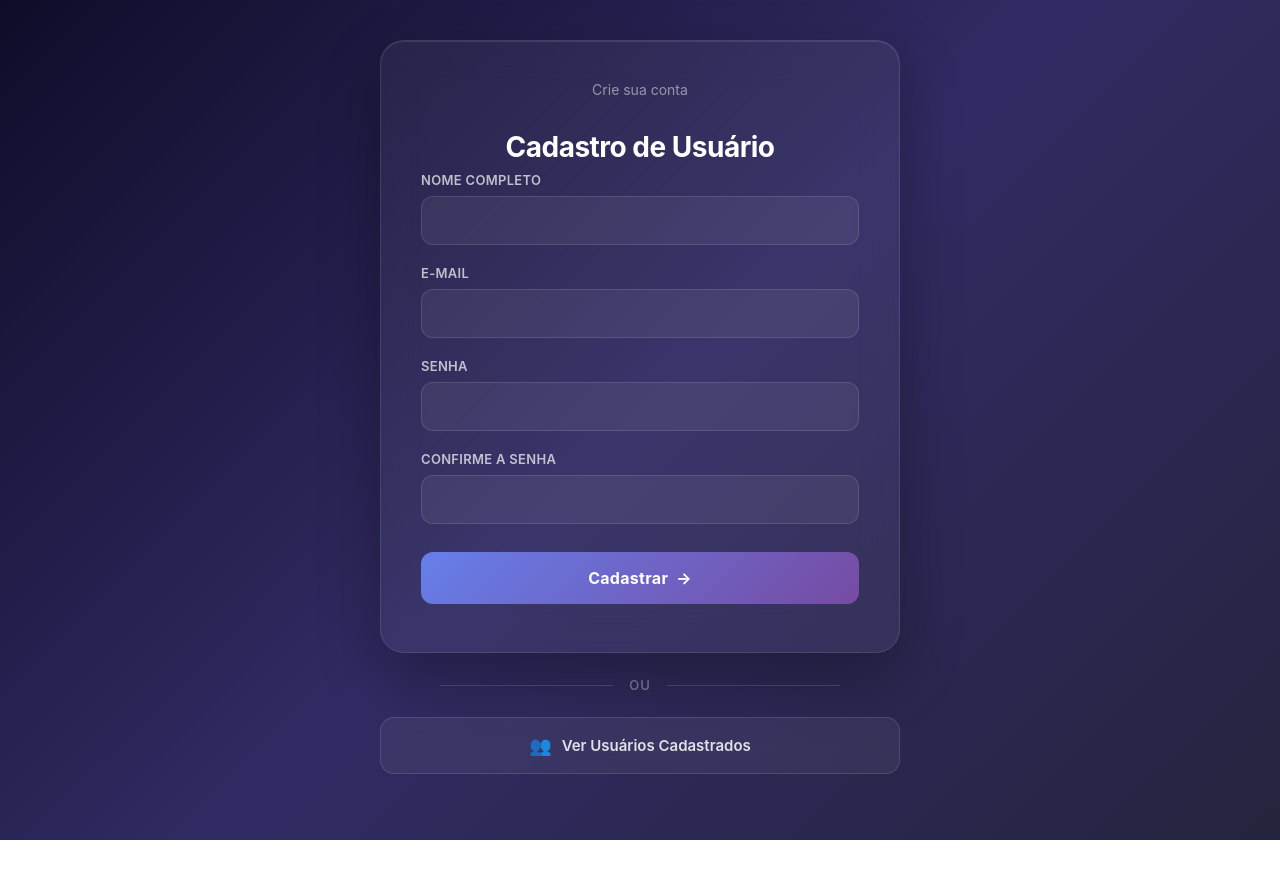
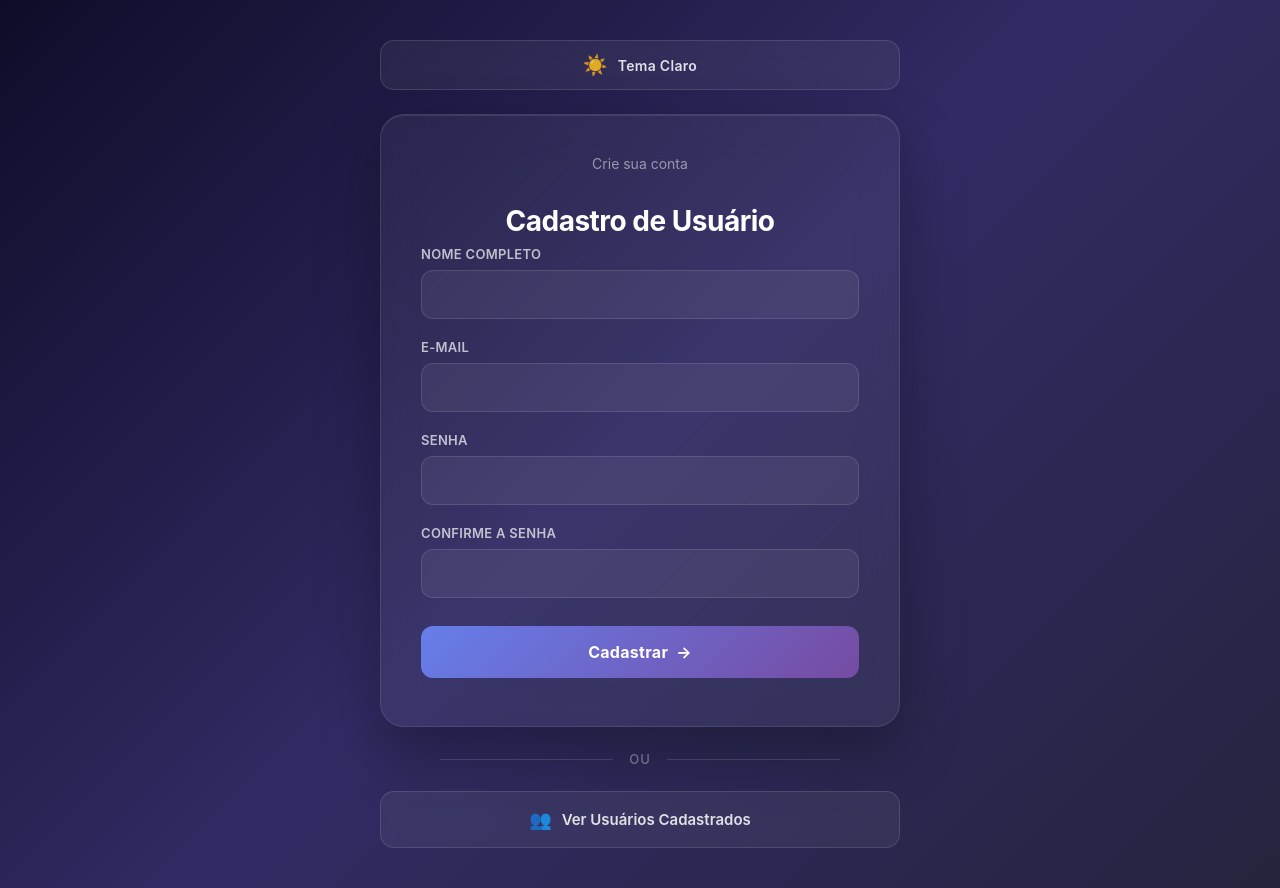
Before and after one commit to carlimcirqueira/AutenticacaoAtv, a React (Vite) app in the folder Frontend/: page / in a window 1280 px wide. Before the commit the page ends 840 px from the top, so only its background shows below. Built offline with nearby package versions, Linux system fonts and the light colour scheme.

Commit message:
Implementação do botao de trocar tema

```diff
--- a/Frontend/src/App.css
+++ b/Frontend/src/App.css
@@ -44,11 +44,11 @@
   content: '';
   flex: 1;
   height: 1px;
-  background: rgba(255, 255, 255, 0.15);
+  background: var(--divider-color);
 }
 
 .app-divider span {
-  color: rgba(255, 255, 255, 0.4);
+  color: var(--text-dim);
   font-size: 13px;
   font-weight: 500;
   text-transform: uppercase;
@@ -56,33 +56,71 @@
 }
 
 /* ============================================
-CARD DO FORMULÁRIO
+   BOTÃO TEMA
+   ============================================ */
+.btn-tema {
+  width: 100%;
+  padding: 14px 20px;
+  background: var(--tema-btn-bg);
+  border: 1px solid var(--tema-btn-border);
+  border-radius: 14px;
+  color: var(--tema-btn-color);
+  font-size: 14px;
+  font-weight: 600;
+  font-family: inherit;
+  cursor: pointer;
+  transition: all 0.3s ease;
+  display: flex;
+  align-items: center;
+  justify-content: center;
+  gap: 10px;
+  backdrop-filter: blur(10px);
+}
+
+.btn-tema:hover {
+  background: var(--tema-btn-hover-bg);
+  border-color: var(--tema-btn-hover-border);
+  transform: translateY(-1px);
+  box-shadow: 0 8px 25px rgba(0, 0, 0, 0.15);
+}
+
+.btn-tema-icon {
+  font-size: 20px;
+  line-height: 1;
+}
+
+.btn-tema-texto {
+  letter-spacing: 0.3px;
+}
+
+/* ============================================
+   CARD DO FORMULÁRIO
    ============================================ */
 .formulario-box {
-  background: rgba(255, 255, 255, 0.05);
+  background: var(--card-bg);
   backdrop-filter: blur(20px);
   -webkit-backdrop-filter: blur(20px);
-  border: 1px solid rgba(255, 255, 255, 0.1);
+  border: 1px solid var(--card-border);
   border-radius: 24px;
   padding: 48px 40px;
   width: 100%;
   box-shadow:
-    0 25px 60px rgba(0, 0, 0, 0.3),
-    inset 0 1px 0 rgba(255, 255, 255, 0.1);
+    0 25px 60px var(--card-shadow),
+    inset 0 1px 0 var(--card-border);
   transition: transform 0.3s ease, box-shadow 0.3s ease;
 }
 
 .formulario-box:hover {
   transform: translateY(-2px);
   box-shadow:
-    0 30px 70px rgba(0, 0, 0, 0.4),
-    inset 0 1px 0 rgba(255, 255, 255, 0.1);
+    0 30px 70px var(--card-shadow-hover),
+    inset 0 1px 0 var(--card-border);
 }
 
 .formulario-box h2 {
   font-size: 28px;
   font-weight: 700;
-  color: #ffffff;
+  color: var(--text-primary);
   text-align: center;
   margin-bottom: 8px;
   letter-spacing: -0.5px;
@@ -92,7 +130,7 @@ CARD DO FORMULÁRIO
   content: 'Crie sua conta';
   display: block;
   text-align: center;
-  color: rgba(255, 255, 255, 0.5);
+  color: var(--text-muted);
   font-size: 14px;
   margin-bottom: 32px;
   margin-top: -8px;
@@ -123,15 +161,15 @@ CARD DO FORMULÁRIO
 }
 
 .alerta-sucesso {
-  background: rgba(34, 197, 94, 0.15);
-  border: 1px solid rgba(34, 197, 94, 0.3);
-  color: #4ade80;
+  background: var(--alerta-sucesso-bg);
+  border: 1px solid var(--alerta-sucesso-border);
+  color: var(--alerta-sucesso-color);
 }
 
 .alerta-erro {
-  background: rgba(239, 68, 68, 0.15);
-  border: 1px solid rgba(239, 68, 68, 0.3);
-  color: #f87171;
+  background: var(--alerta-erro-bg);
+  border: 1px solid var(--alerta-erro-border);
+  color: var(--alerta-erro-color);
 }
 
 /* ============================================
@@ -145,7 +183,7 @@ CARD DO FORMULÁRIO
   display: block;
   font-size: 13px;
   font-weight: 600;
-  color: rgba(255, 255, 255, 0.7);
+  color: var(--text-secondary);
   margin-bottom: 8px;
   letter-spacing: 0.3px;
   text-transform: uppercase;
@@ -154,10 +192,10 @@ CARD DO FORMULÁRIO
 .campo-grupo input {
   width: 100%;
   padding: 14px 16px;
-  background: rgba(255, 255, 255, 0.06);
-  border: 1px solid rgba(255, 255, 255, 0.12);
+  background: var(--input-bg);
+  border: 1px solid var(--input-border);
   border-radius: 12px;
-  color: #ffffff;
+  color: var(--text-primary);
   font-size: 15px;
   font-family: inherit;
   transition: all 0.25s ease;
@@ -165,25 +203,25 @@ CARD DO FORMULÁRIO
 }
 
 .campo-grupo input::placeholder {
-  color: rgba(255, 255, 255, 0.3);
+  color: var(--text-very-dim);
 }
 
 .campo-grupo input:focus {
-  border-color: #818cf8;
-  background: rgba(255, 255, 255, 0.1);
-  box-shadow: 0 0 0 4px rgba(129, 140, 248, 0.15);
+  border-color: var(--input-focus-border);
+  background: var(--input-bg);
+  box-shadow: 0 0 0 4px var(--input-focus-shadow);
 }
 
 .campo-grupo input:-webkit-autofill {
-  -webkit-box-shadow: 0 0 0 30px #302b63 inset !important;
-  -webkit-text-fill-color: #ffffff !important;
+  -webkit-box-shadow: 0 0 0 30px var(--input-autofill-bg) inset !important;
+  -webkit-text-fill-color: var(--text-primary) !important;
 }
 
 /* Mensagens de erro dos campos */
 .erro-mensagem {
   display: block;
   font-size: 12px;
-  color: #f87171;
+  color: var(--alerta-erro-color);
   margin-top: 6px;
   padding-left: 4px;
   font-weight: 500;
@@ -195,7 +233,7 @@ CARD DO FORMULÁRIO
 .btn-cadastrar {
   width: 100%;
   padding: 16px;
-  background: linear-gradient(135deg, #667eea, #764ba2);
+  background: linear-gradient(135deg, var(--btn-gradient-1), var(--btn-gradient-2));
   color: #ffffff;
   border: none;
   border-radius: 12px;
@@ -217,7 +255,7 @@ CARD DO FORMULÁRIO
   left: -100%;
   width: 100%;
   height: 100%;
-  background: linear-gradient(135deg, #764ba2, #667eea);
+  background: linear-gradient(135deg, var(--btn-gradient-2), var(--btn-gradient-1));
   transition: left 0.5s ease;
   z-index: 0;
 }
@@ -228,12 +266,12 @@ CARD DO FORMULÁRIO
 
 .btn-cadastrar:hover {
   transform: translateY(-2px);
-  box-shadow: 0 12px 30px rgba(102, 126, 234, 0.4);
+  box-shadow: 0 12px 30px var(--btn-shadow);
 }
 
 .btn-cadastrar:active {
   transform: translateY(0);
-  box-shadow: 0 4px 15px rgba(102, 126, 234, 0.3);
+  box-shadow: 0 4px 15px var(--btn-shadow);
 }
 
 .btn-cadastrar span {
@@ -264,10 +302,10 @@ CARD DO FORMULÁRIO
 .btn-toggle-lista {
   width: 100%;
   padding: 18px 24px;
-  background: rgba(255, 255, 255, 0.06);
-  border: 1px solid rgba(255, 255, 255, 0.12);
+  background: var(--btn-bg-toggle);
+  border: 1px solid var(--btn-border-toggle);
   border-radius: 14px;
-  color: rgba(255, 255, 255, 0.85);
+  color: var(--tema-btn-color);
   font-size: 15px;
   font-weight: 600;
   font-family: inherit;
@@ -281,20 +319,20 @@ CARD DO FORMULÁRIO
 }
 
 .btn-toggle-lista:hover {
-  background: rgba(255, 255, 255, 0.1);
-  border-color: rgba(255, 255, 255, 0.2);
+  background: var(--tema-btn-hover-bg);
+  border-color: var(--tema-btn-hover-border);
   transform: translateY(-1px);
-  box-shadow: 0 8px 25px rgba(0, 0, 0, 0.2);
+  box-shadow: 0 8px 25px rgba(0, 0, 0, 0.15);
 }
 
 .btn-toggle-lista.ativo {
-  background: rgba(239, 68, 68, 0.1);
-  border-color: rgba(239, 68, 68, 0.25);
-  color: #fca5a5;
+  background: var(--btn-toggle-ativo-bg);
+  border-color: var(--btn-toggle-ativo-border);
+  color: var(--btn-toggle-ativo-color);
 }
 
 .btn-toggle-lista.ativo:hover {
-  background: rgba(239, 68, 68, 0.15);
+  background: var(--btn-toggle-ativo-bg);
 }
 
 .btn-icon {
@@ -307,10 +345,10 @@ CARD DO FORMULÁRIO
    ============================================ */
 .lista-conteudo {
   margin-top: 16px;
-  background: rgba(255, 255, 255, 0.04);
+  background: var(--lista-conteudo-bg);
   backdrop-filter: blur(20px);
   -webkit-backdrop-filter: blur(20px);
-  border: 1px solid rgba(255, 255, 255, 0.1);
+  border: 1px solid var(--lista-conteudo-border);
   border-radius: 20px;
   padding: 28px 24px;
   animation: slideDown 0.35s ease-out;
@@ -324,7 +362,7 @@ CARD DO FORMULÁRIO
 }
 
 .lista-header h3 {
-  color: #ffffff;
+  color: var(--text-primary);
   font-size: 18px;
   font-weight: 600;
   letter-spacing: -0.3px;
@@ -334,9 +372,9 @@ CARD DO FORMULÁRIO
   width: 36px;
   height: 36px;
   border-radius: 50%;
-  border: 1px solid rgba(255, 255, 255, 0.15);
-  background: rgba(255, 255, 255, 0.06);
-  color: rgba(255, 255, 255, 0.6);
+  border: 1px solid var(--btn-atualizar-border);
+  background: var(--btn-atualizar-bg);
+  color: var(--btn-atualizar-color);
   font-size: 18px;
   cursor: pointer;
   transition: all 0.3s ease;
@@ -346,8 +384,8 @@ CARD DO FORMULÁRIO
 }
 
 .btn-atualizar:hover:not(:disabled) {
-  background: rgba(255, 255, 255, 0.12);
-  color: #ffffff;
+  background: var(--btn-atualizar-hover-bg);
+  color: var(--btn-atualizar-hover-color);
   transform: rotate(180deg);
 }
 
@@ -369,15 +407,15 @@ CARD DO FORMULÁRIO
   align-items: center;
   gap: 12px;
   padding: 32px 0;
-  color: rgba(255, 255, 255, 0.5);
+  color: var(--text-muted);
   font-size: 14px;
 }
 
 .spinner {
   width: 32px;
   height: 32px;
-  border: 3px solid rgba(255, 255, 255, 0.1);
-  border-top-color: #818cf8;
+  border: 3px solid var(--spinner-border);
+  border-top-color: var(--spinner-top);
   border-radius: 50%;
   animation: girar 0.7s linear infinite;
 }
@@ -389,7 +427,7 @@ CARD DO FORMULÁRIO
   align-items: center;
   gap: 8px;
   padding: 32px 0;
-  color: rgba(255, 255, 255, 0.4);
+  color: var(--text-dim);
   font-size: 14px;
 }
 
@@ -414,12 +452,12 @@ CARD DO FORMULÁRIO
 .lista-tabela thead th {
   text-align: left;
   padding: 10px 14px;
-  color: rgba(255, 255, 255, 0.4);
+  color: var(--table-header-color);
   font-weight: 600;
   font-size: 11px;
   text-transform: uppercase;
   letter-spacing: 0.8px;
-  border-bottom: 1px solid rgba(255, 255, 255, 0.08);
+  border-bottom: 1px solid var(--table-border);
 }
 
 .lista-tabela tbody tr {
@@ -427,13 +465,13 @@ CARD DO FORMULÁRIO
 }
 
 .lista-tabela tbody tr:hover {
-  background: rgba(255, 255, 255, 0.04);
+  background: var(--table-row-hover);
 }
 
 .lista-tabela tbody td {
   padding: 12px 14px;
-  color: rgba(255, 255, 255, 0.8);
-  border-bottom: 1px solid rgba(255, 255, 255, 0.04);
+  color: var(--table-text);
+  border-bottom: 1px solid var(--table-border);
 }
 
 .lista-tabela tbody tr:last-child td {
@@ -442,7 +480,7 @@ CARD DO FORMULÁRIO
 
 .cell-id {
   width: 40px;
-  color: rgba(255, 255, 255, 0.3) !important;
+  color: var(--table-text-dim) !important;
   font-size: 12px;
   font-weight: 500;
 }
@@ -452,7 +490,7 @@ CARD DO FORMULÁRIO
 }
 
 .cell-email {
-  color: rgba(255, 255, 255, 0.5) !important;
+  color: var(--table-text-muted) !important;
   font-size: 13px;
 }
 
@@ -465,15 +503,15 @@ CARD DO FORMULÁRIO
   justify-content: center;
   gap: 8px;
   padding-top: 16px;
-  border-top: 1px solid rgba(255, 255, 255, 0.08);
+  border-top: 1px solid var(--table-border);
 }
 
 .btn-pagina {
   padding: 8px 12px;
   border-radius: 8px;
-  border: 1px solid rgba(255, 255, 255, 0.1);
-  background: rgba(255, 255, 255, 0.04);
-  color: rgba(255, 255, 255, 0.6);
+  border: 1px solid var(--btn-outline-border);
+  background: var(--btn-outline-bg);
+  color: var(--btn-outline-color);
   font-size: 13px;
   font-family: inherit;
   font-weight: 500;
@@ -483,9 +521,9 @@ CARD DO FORMULÁRIO
 }
 
 .btn-pagina:hover:not(:disabled) {
-  background: rgba(255, 255, 255, 0.1);
-  border-color: rgba(255, 255, 255, 0.2);
-  color: #ffffff;
+  background: var(--btn-outline-hover-bg);
+  border-color: var(--btn-outline-hover-border);
+  color: var(--btn-outline-hover-color);
 }
 
 .btn-pagina:disabled {
@@ -494,7 +532,7 @@ CARD DO FORMULÁRIO
 }
 
 .paginacao-info {
-  color: rgba(255, 255, 255, 0.5);
+  color: var(--text-muted);
   font-size: 13px;
   font-weight: 500;
   padding: 0 8px;
@@ -502,7 +540,7 @@ CARD DO FORMULÁRIO
 }
 
 .paginacao-info small {
-  color: rgba(255, 255, 255, 0.3);
+  color: var(--text-very-dim);
   font-size: 12px;
 }
 
@@ -554,4 +592,9 @@ CARD DO FORMULÁRIO
     padding: 16px 20px;
     font-size: 14px;
   }
+
+  .btn-tema {
+    padding: 12px 16px;
+    font-size: 13px;
+  }
 }
--- a/Frontend/src/App.jsx
+++ b/Frontend/src/App.jsx
@@ -1,14 +1,18 @@
 import React from 'react';
+import { ThemeProvider } from './contexts/ThemeContext';
 import { UserProvider } from './contexts/UserContext';
+import BotaoTema from './components/BotaoTema';
 import FormularioCadastro from './components/FormularioCadastro';
 import ListaUsuarios from './components/ListaUsuarios';
 import './App.css';
 
 function App() {
   return (
+    <ThemeProvider>
       <UserProvider>
         <div className="app-container">
           <div className="app-layout">
+            <BotaoTema />
             <FormularioCadastro />
             <div className="app-divider">
               <span>ou</span>
@@ -17,6 +21,7 @@ function App() {
           </div>
         </div>
       </UserProvider>
+    </ThemeProvider>
   );
 }
 
--- /dev/null
+++ b/Frontend/src/components/BotaoTema.jsx
@@ -0,0 +1,22 @@
+import { useTema } from '../contexts/ThemeContext';
+
+function BotaoTema() {
+    const { tema, alternarTema } = useTema();
+
+    return (
+        <button
+            className="btn-tema"
+            onClick={alternarTema}
+            title={tema === 'dark' ? 'Mudar para tema claro' : 'Mudar para tema escuro'}
+        >
+            <span className="btn-tema-icon">
+                {tema === 'dark' ? '☀️' : '🌙'}
+            </span>
+            <span className="btn-tema-texto">
+                {tema === 'dark' ? 'Tema Claro' : 'Tema Escuro'}
+            </span>
+        </button>
+    );
+}
+
+export default BotaoTema;
--- /dev/null
+++ b/Frontend/src/contexts/ThemeContext.jsx
@@ -0,0 +1,35 @@
+import { createContext, useContext, useState, useEffect } from 'react';
+
+const ThemeContext = createContext();
+
+export function ThemeProvider({ children }) {
+    const [tema, setTema] = useState(() => {
+        const salvo = localStorage.getItem('tema');
+        return salvo || 'dark';
+    });
+
+    useEffect(() => {
+        localStorage.setItem('tema', tema);
+        document.documentElement.setAttribute('data-tema', tema);
+    }, [tema]);
+
+    const alternarTema = () => {
+        setTema(prev => (prev === 'dark' ? 'light' : 'dark'));
+    };
+
+    return (
+        <ThemeContext.Provider value={{ tema, alternarTema }}>
+            {children}
+        </ThemeContext.Provider>
+    );
+}
+
+export function useTema() {
+    const context = useContext(ThemeContext);
+    if (!context) {
+        throw new Error('useTema deve ser usado dentro de ThemeProvider');
+    }
+    return context;
+}
+
+export default ThemeContext;
--- a/Frontend/src/index.css
+++ b/Frontend/src/index.css
@@ -4,14 +4,147 @@
   box-sizing: border-box;
 }
 
+/* ============================================
+   TEMA DARK (padrão)
+   ============================================ */
+:root,
+[data-tema="dark"] {
+  --bg-gradient-1: #0f0c29;
+  --bg-gradient-2: #302b63;
+  --bg-gradient-3: #24243e;
+  --card-bg: rgba(255, 255, 255, 0.05);
+  --card-border: rgba(255, 255, 255, 0.1);
+  --card-shadow: rgba(0, 0, 0, 0.3);
+  --card-shadow-hover: rgba(0, 0, 0, 0.4);
+  --text-primary: #ffffff;
+  --text-secondary: rgba(255, 255, 255, 0.7);
+  --text-muted: rgba(255, 255, 255, 0.5);
+  --text-dim: rgba(255, 255, 255, 0.4);
+  --text-very-dim: rgba(255, 255, 255, 0.3);
+  --input-bg: rgba(255, 255, 255, 0.06);
+  --input-border: rgba(255, 255, 255, 0.12);
+  --input-focus-border: #818cf8;
+  --input-focus-shadow: rgba(129, 140, 248, 0.15);
+  --input-autofill-bg: #302b63;
+  --btn-gradient-1: #667eea;
+  --btn-gradient-2: #764ba2;
+  --btn-shadow: rgba(102, 126, 234, 0.4);
+  --btn-bg-toggle: rgba(255, 255, 255, 0.06);
+  --btn-border-toggle: rgba(255, 255, 255, 0.12);
+  --btn-toggle-ativo-bg: rgba(239, 68, 68, 0.1);
+  --btn-toggle-ativo-border: rgba(239, 68, 68, 0.25);
+  --btn-toggle-ativo-color: #fca5a5;
+  --divider-color: rgba(255, 255, 255, 0.15);
+  --table-header-color: rgba(255, 255, 255, 0.4);
+  --table-border: rgba(255, 255, 255, 0.08);
+  --table-row-hover: rgba(255, 255, 255, 0.04);
+  --table-text: rgba(255, 255, 255, 0.8);
+  --table-text-muted: rgba(255, 255, 255, 0.5);
+  --table-text-dim: rgba(255, 255, 255, 0.3);
+  --spinner-border: rgba(255, 255, 255, 0.1);
+  --spinner-top: #818cf8;
+  --alerta-sucesso-bg: rgba(34, 197, 94, 0.15);
+  --alerta-sucesso-border: rgba(34, 197, 94, 0.3);
+  --alerta-sucesso-color: #4ade80;
+  --alerta-erro-bg: rgba(239, 68, 68, 0.15);
+  --alerta-erro-border: rgba(239, 68, 68, 0.3);
+  --alerta-erro-color: #f87171;
+  --lista-conteudo-bg: rgba(255, 255, 255, 0.04);
+  --lista-conteudo-border: rgba(255, 255, 255, 0.1);
+  --btn-outline-border: rgba(255, 255, 255, 0.1);
+  --btn-outline-bg: rgba(255, 255, 255, 0.04);
+  --btn-outline-color: rgba(255, 255, 255, 0.6);
+  --btn-outline-hover-bg: rgba(255, 255, 255, 0.1);
+  --btn-outline-hover-border: rgba(255, 255, 255, 0.2);
+  --btn-outline-hover-color: #ffffff;
+  --btn-atualizar-border: rgba(255, 255, 255, 0.15);
+  --btn-atualizar-bg: rgba(255, 255, 255, 0.06);
+  --btn-atualizar-color: rgba(255, 255, 255, 0.6);
+  --btn-atualizar-hover-bg: rgba(255, 255, 255, 0.12);
+  --btn-atualizar-hover-color: #ffffff;
+  --tema-btn-border: rgba(255, 255, 255, 0.12);
+  --tema-btn-bg: rgba(255, 255, 255, 0.06);
+  --tema-btn-color: rgba(255, 255, 255, 0.85);
+  --tema-btn-hover-bg: rgba(255, 255, 255, 0.1);
+  --tema-btn-hover-border: rgba(255, 255, 255, 0.2);
+}
+
+/* ============================================
+   TEMA LIGHT (claro)
+   ============================================ */
+[data-tema="light"] {
+  --bg-gradient-1: #e8ecf4;
+  --bg-gradient-2: #d1d9e6;
+  --bg-gradient-3: #c9d2e0;
+  --card-bg: rgba(255, 255, 255, 0.7);
+  --card-border: rgba(255, 255, 255, 0.5);
+  --card-shadow: rgba(0, 0, 0, 0.08);
+  --card-shadow-hover: rgba(0, 0, 0, 0.12);
+  --text-primary: #1a1a2e;
+  --text-secondary: rgba(26, 26, 46, 0.7);
+  --text-muted: rgba(26, 26, 46, 0.5);
+  --text-dim: rgba(26, 26, 46, 0.4);
+  --text-very-dim: rgba(26, 26, 46, 0.3);
+  --input-bg: rgba(255, 255, 255, 0.8);
+  --input-border: rgba(26, 26, 46, 0.15);
+  --input-focus-border: #667eea;
+  --input-focus-shadow: rgba(102, 126, 234, 0.2);
+  --input-autofill-bg: #e8ecf4;
+  --btn-gradient-1: #667eea;
+  --btn-gradient-2: #764ba2;
+  --btn-shadow: rgba(102, 126, 234, 0.3);
+  --btn-bg-toggle: rgba(255, 255, 255, 0.6);
+  --btn-border-toggle: rgba(26, 26, 46, 0.15);
+  --btn-toggle-ativo-bg: rgba(239, 68, 68, 0.08);
+  --btn-toggle-ativo-border: rgba(239, 68, 68, 0.2);
+  --btn-toggle-ativo-color: #dc2626;
+  --divider-color: rgba(26, 26, 46, 0.15);
+  --table-header-color: rgba(26, 26, 46, 0.4);
+  --table-border: rgba(26, 26, 46, 0.08);
+  --table-row-hover: rgba(26, 26, 46, 0.04);
+  --table-text: rgba(26, 26, 46, 0.8);
+  --table-text-muted: rgba(26, 26, 46, 0.5);
+  --table-text-dim: rgba(26, 26, 46, 0.3);
+  --spinner-border: rgba(26, 26, 46, 0.1);
+  --spinner-top: #667eea;
+  --alerta-sucesso-bg: rgba(34, 197, 94, 0.12);
+  --alerta-sucesso-border: rgba(34, 197, 94, 0.3);
+  --alerta-sucesso-color: #16a34a;
+  --alerta-erro-bg: rgba(239, 68, 68, 0.1);
+  --alerta-erro-border: rgba(239, 68, 68, 0.25);
+  --alerta-erro-color: #dc2626;
+  --lista-conteudo-bg: rgba(255, 255, 255, 0.5);
+  --lista-conteudo-border: rgba(255, 255, 255, 0.7);
+  --btn-outline-border: rgba(26, 26, 46, 0.15);
+  --btn-outline-bg: rgba(26, 26, 46, 0.04);
+  --btn-outline-color: rgba(26, 26, 46, 0.6);
+  --btn-outline-hover-bg: rgba(26, 26, 46, 0.08);
+  --btn-outline-hover-border: rgba(26, 26, 46, 0.2);
+  --btn-outline-hover-color: #1a1a2e;
+  --btn-atualizar-border: rgba(26, 26, 46, 0.15);
+  --btn-atualizar-bg: rgba(26, 26, 46, 0.05);
+  --btn-atualizar-color: rgba(26, 26, 46, 0.6);
+  --btn-atualizar-hover-bg: rgba(26, 26, 46, 0.1);
+  --btn-atualizar-hover-color: #1a1a2e;
+  --tema-btn-border: rgba(26, 26, 46, 0.15);
+  --tema-btn-bg: rgba(255, 255, 255, 0.6);
+  --tema-btn-color: rgba(26, 26, 46, 0.8);
+  --tema-btn-hover-bg: rgba(255, 255, 255, 0.8);
+  --tema-btn-hover-border: rgba(26, 26, 46, 0.25);
+}
+
+/* ============================================
+   ESTILOS GLOBAIS
+   ============================================ */
 body {
   font-family: 'Inter', system-ui, -apple-system, sans-serif;
-  background: linear-gradient(135deg, #0f0c29, #302b63, #24243e);
+  background: linear-gradient(135deg, var(--bg-gradient-1), var(--bg-gradient-2), var(--bg-gradient-3));
   min-height: 100vh;
   display: flex;
   align-items: center;
   justify-content: center;
   padding: 20px;
+  transition: background 0.4s ease;
 }
 
 #root {
```
Lines whose indentation alone changed are shown as unchanged.
